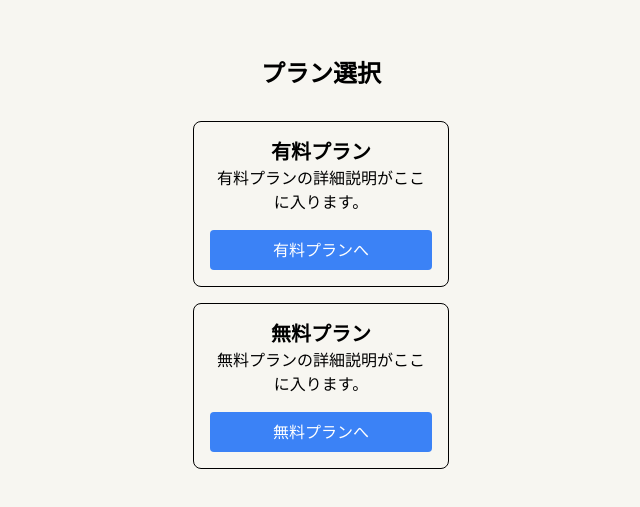
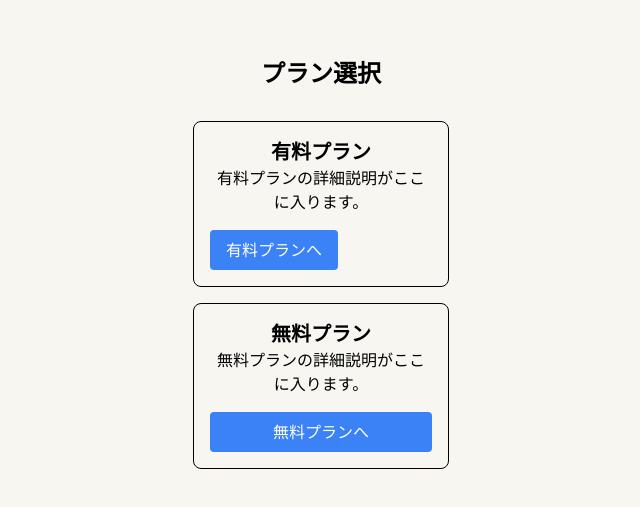
Before and after one commit to ms-engineer-bc10/Section9_TeamB, a Next.js app in the folder frontend/: page /plan in a window 1280 px wide. Shown: the part 137-644 px from the top of the page, without its empty margins (319-959 px from the left). Built offline with nearby package versions, Linux system fonts and the light colour scheme.

Commit message:
add: フロントエンドの決済画面への遷移

```diff
--- a/frontend/src/app/plan/page.tsx
+++ b/frontend/src/app/plan/page.tsx
@@ -1,6 +1,8 @@
+"use client";
+import React, { useState, useEffect } from "react";
 import Link from "next/link";
 
-const plan = () => {
+const Plan = () => {
   return (
     <div className="flex flex-col items-center justify-center h-screen">
       <h1 className="text-2xl font-bold mb-8">プラン選択</h1>
@@ -9,11 +11,14 @@ const plan = () => {
         <div className="p-4 border border-black rounded-lg w-64 text-center">
           <h2 className="text-xl font-semibold">有料プラン</h2>
           <p>有料プランの詳細説明がここに入ります。</p>
-          <Link href="/message">
-            <p className="mt-4 block bg-blue-500 text-white py-2 px-4 rounded">
+          <form action="/create-checkout-session" method="POST">
+            <button
+              type="submit"
+              className="mt-4 block bg-blue-500 text-white py-2 px-4 rounded"
+            >
               有料プランへ
-            </p>
-          </Link>
+            </button>
+          </form>
         </div>
 
         <div className="p-4 border border-black rounded-lg w-64 text-center">
@@ -30,4 +35,29 @@ const plan = () => {
   );
 };
 
-export default plan;
+const Message = ({ message }: { message: string }) => (
+  <section>
+    <p>{message}</p>
+  </section>
+);
+
+export default function App() {
+  const [message, setMessage] = useState<string>("");
+
+  useEffect(() => {
+    // Check to see if this is a redirect back from Checkout
+    const query = new URLSearchParams(window.location.search);
+
+    if (query.get("success")) {
+      setMessage("Order placed! You will receive an email confirmation.");
+    }
+
+    if (query.get("canceled")) {
+      setMessage(
+        "Order canceled -- continue to shop around and checkout when you're ready."
+      );
+    }
+  }, []);
+
+  return message ? <Message message={message} /> : <Plan />;
+}
```
